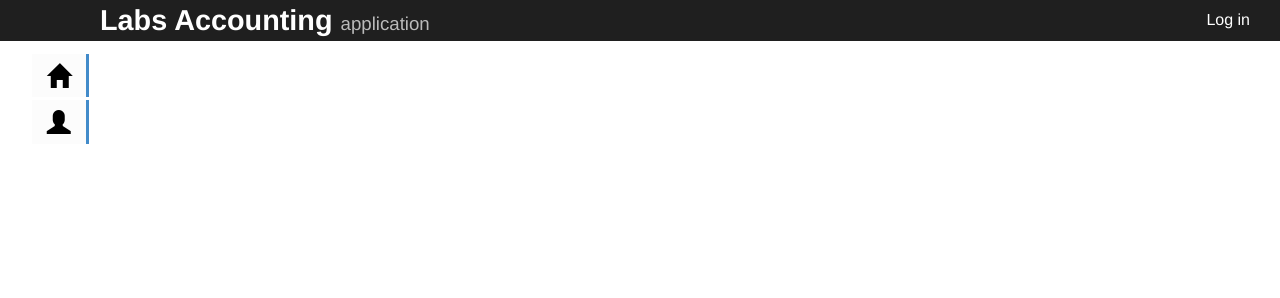
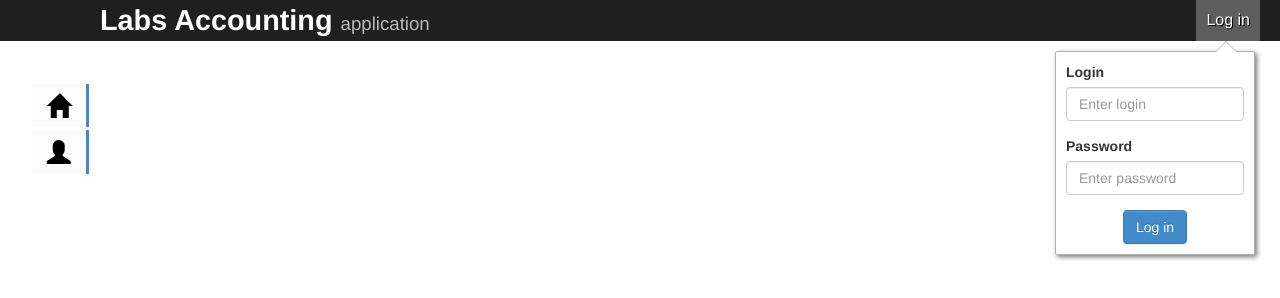
Before and after one commit to denzp/labs-accounting, a website: page public/index.html in a window 1280 px wide. Both pictures are taken after a click on the element "Log in". Drawn offline with Linux system fonts and the light colour scheme; no server answers.

Commit message:
login popup

```diff
--- a/public/css/app.css
+++ b/public/css/app.css
@@ -39,6 +39,13 @@
   background-color: #5d5d5d;
   text-shadow: 1px 1px 0px black;
 }
+#header > .login-toggler.active {
+  background-color: #5d5d5d;
+  text-shadow: 1px 1px 0px black;
+}
+#header > .login-toggler.active:hover {
+  background-color: #797979;
+}
 
 .menu-wrapper {
   text-align: right;
@@ -46,6 +53,7 @@
 #main-menu {
   padding: 0px;
   margin: 0px;
+  margin-top: 30px;
   list-style: none;
   font-size: 18pt;
   display: inline-block;
@@ -74,3 +82,41 @@
   -moz-transition: none;
   transition: none !important;
 }
+
+#loginPopup {
+  position: absolute;
+  right: 25px;
+  flex: none;
+  float: right;
+  z-index: 1000;
+  width: 200px;
+  padding: 10px;
+
+  background-color: #fff;
+  border: 1px solid #b2b2b2;
+  border-radius: 2px;
+  box-shadow: 2px 2px 5px rgba(0, 0, 0, 0.54);
+}
+#loginPopup:after, #loginPopup:before {
+  bottom: 100%;
+  left: 170px;
+  border: solid transparent;
+  content: " ";
+  height: 0;
+  width: 0;
+  position: absolute;
+  pointer-events: none;
+}
+
+#loginPopup:after {
+  border-color: rgba(136, 183, 213, 0);
+  border-bottom-color: #fff;
+  border-width: 10px;
+  margin-left: -10px;
+}
+#loginPopup:before {
+  border-color: rgba(194, 225, 245, 0);
+  border-bottom-color: #b2b2b2;
+  border-width: 11px;
+  margin-left: -11px;
+}
--- a/public/index.html
+++ b/public/index.html
@@ -8,14 +8,28 @@
   <link rel="stylesheet" href="css/bootstrap.css" />
   <link rel="stylesheet" href="css/hint.css">
 </head>
-<body>
+<body ng-controller="MainController">
   <div id="header">
     <a href="#" class="main-title">
       Labs Accounting <small>application</small>
     </a>
 
-    <div class="login-toggler">Log in</div>
+    <div class="login-toggler" ng-class="{active: loginVisibility}" ng-click="toggleLogin()">Log in</div>
   </div>
+
+  <form id="loginPopup" ng-show="loginVisibility == true">
+    <div class="form-group">
+      <label>Login</label>
+      <input type="text" class="form-control" placeholder="Enter login">
+    </div>
+    <div class="form-group">
+      <label>Password</label>
+      <input type="password" class="form-control" placeholder="Enter password">
+    </div>
+    <div style="text-align: center;">
+      <button type="submit" class="btn btn-primary">Log in</button>
+    </div>
+  </form>
 
   <div class="col-sm-1 menu-wrapper">
     <ul id="main-menu">
--- a/public/js/controllers.js
+++ b/public/js/controllers.js
@@ -21,5 +21,8 @@ angular.module('myApp.controllers', [])
 }])
 
 .controller('MainController', ['$scope', function($scope) {
-  //
+  $scope.loginVisibility = false;
+  $scope.toggleLogin = function() {
+    $scope.loginVisibility = !$scope.loginVisibility;
+  }
 }])
```
